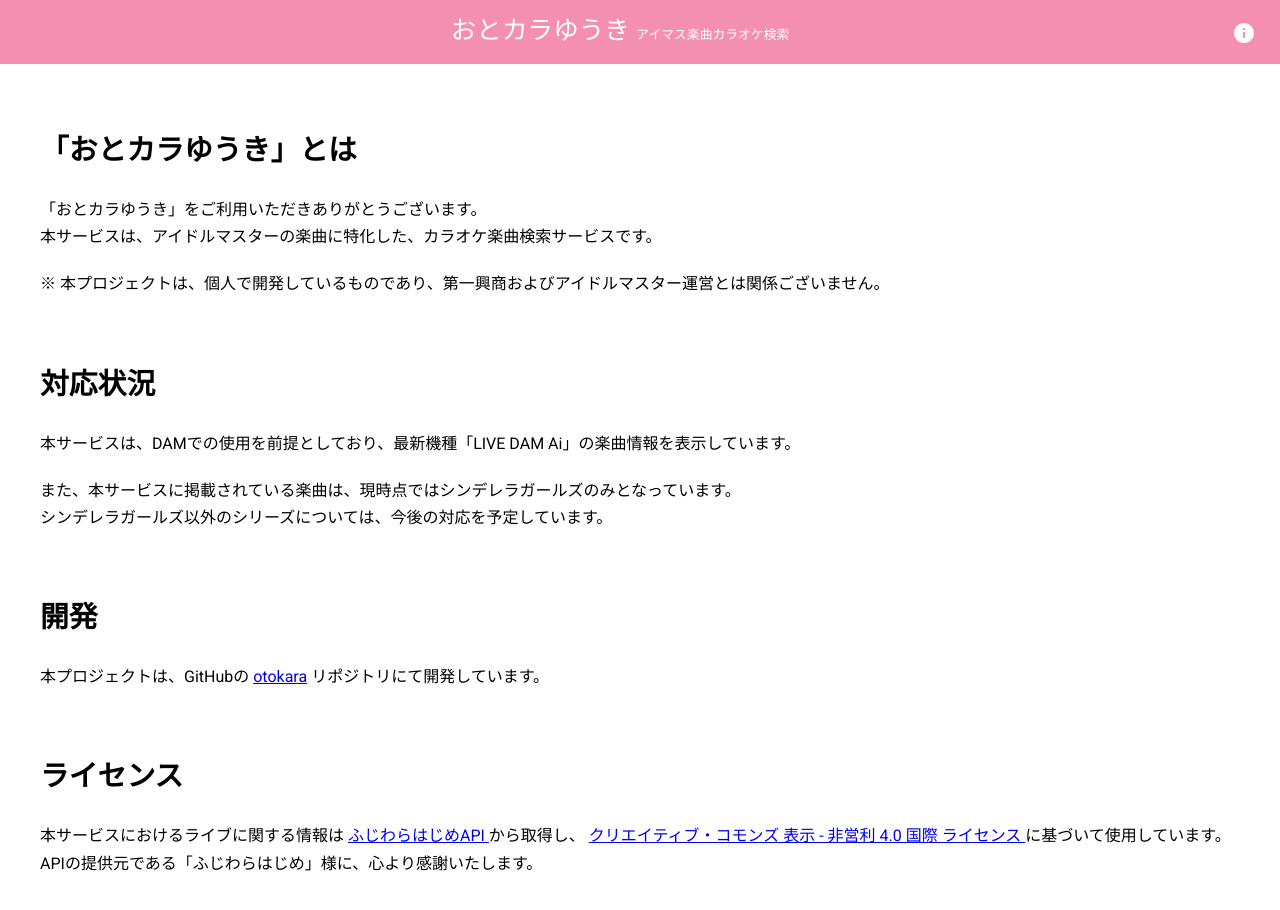
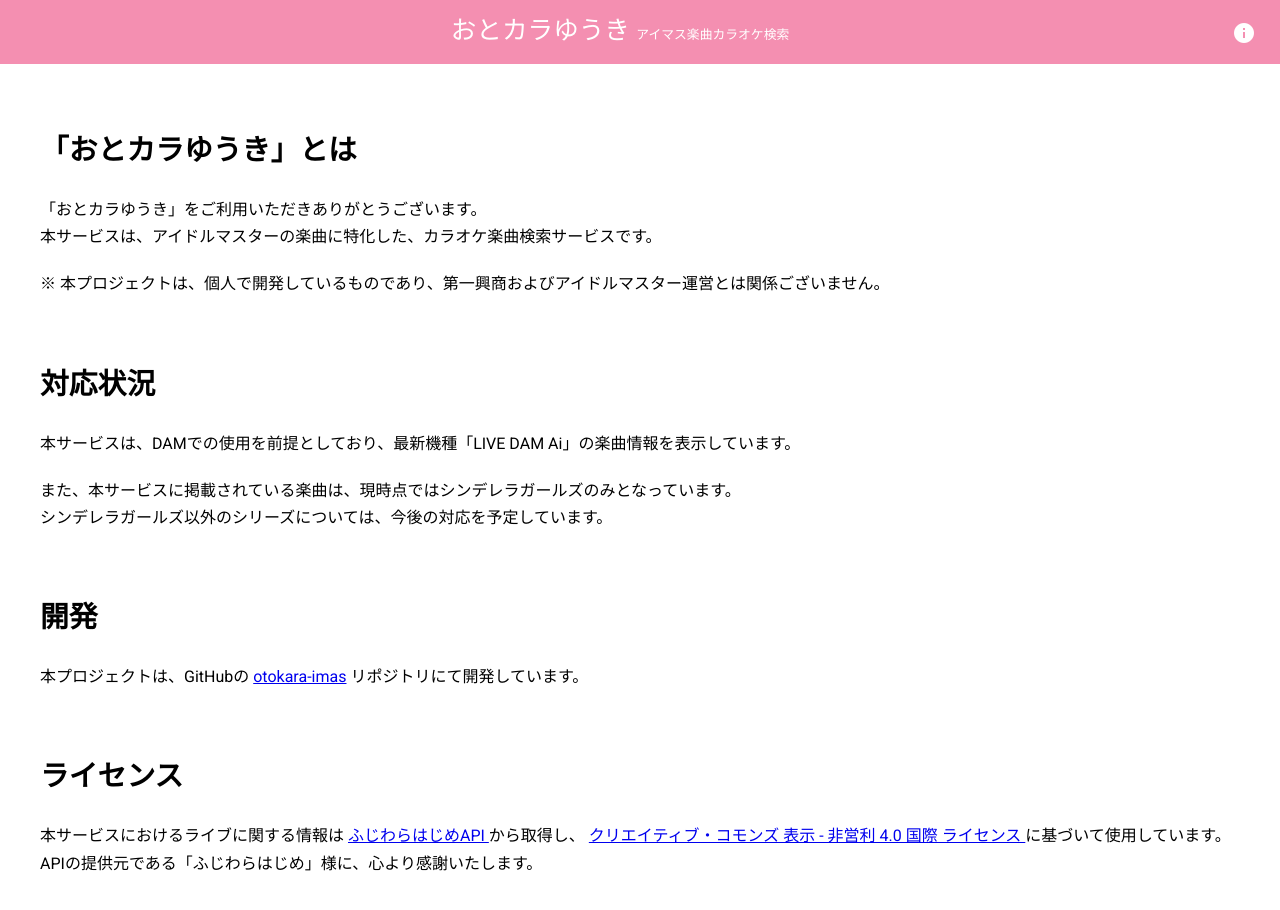
Before and after one commit to otokurarun/otokara-imas, an Angular app: page /info in a window 1280 px wide. Shown: the top 910 px of the page. Built offline with nearby package versions, Linux system fonts and the light colour scheme.

Commit message:
リポジトリのリンクとライセンスファイルの修正

```diff
--- a/src/app/info/info.component.html
+++ b/src/app/info/info.component.html
@@ -32,8 +32,8 @@
     <div class="desc">
       <p>
         本プロジェクトは、GitHubの
-        <a href="https://github.com/tkamada022/otokara" target="_blank">
-          otokara</a
+        <a href="https://github.com/rairus00/otokara-imas" target="_blank">
+          otokara-imas</a
         >
         リポジトリにて開発しています。
         <br />
```
Also changed, not shown: 1 other file (tests, documents, lock files or other folders).
